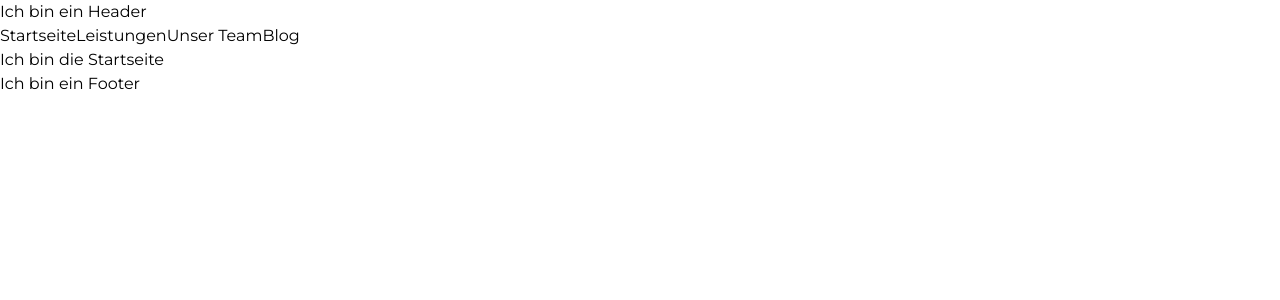
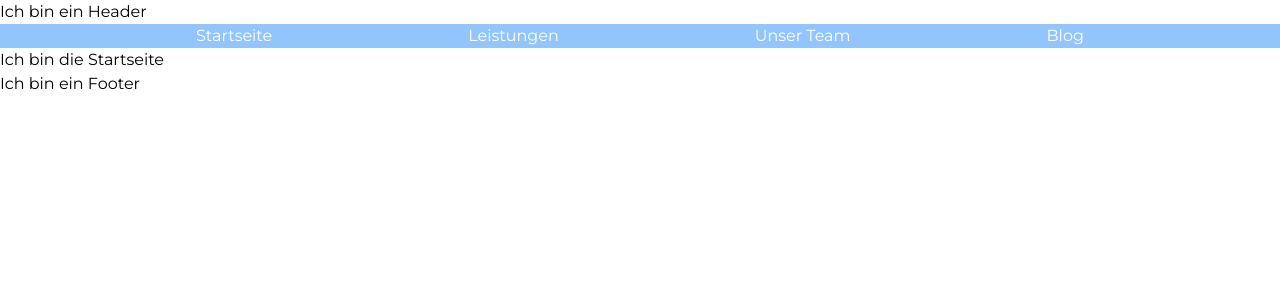
Before and after one commit to room-twenty/tierarztpraxis-volker-gerlitzki, a Next.js app in the folder vet-clinic/: page / in a window 1280 px wide. Shown: the top 300 px of the page. Built offline with nearby package versions, Linux system fonts and the light colour scheme.

Commit message:
style: positioning, bg-color,font-color

```diff
--- a/vet-clinic/components/Navigation/Navigation.tsx
+++ b/vet-clinic/components/Navigation/Navigation.tsx
@@ -3,7 +3,7 @@ import React from 'react';
 
 const Navigation = () => {
   return (
-    <div className="no-wrap flex list-none">
+    <div className="no-wrap montserrat flex list-none justify-evenly bg-blue-300 text-white">
       <li>
         <a href="./">Startseite</a>
       </li>
```
